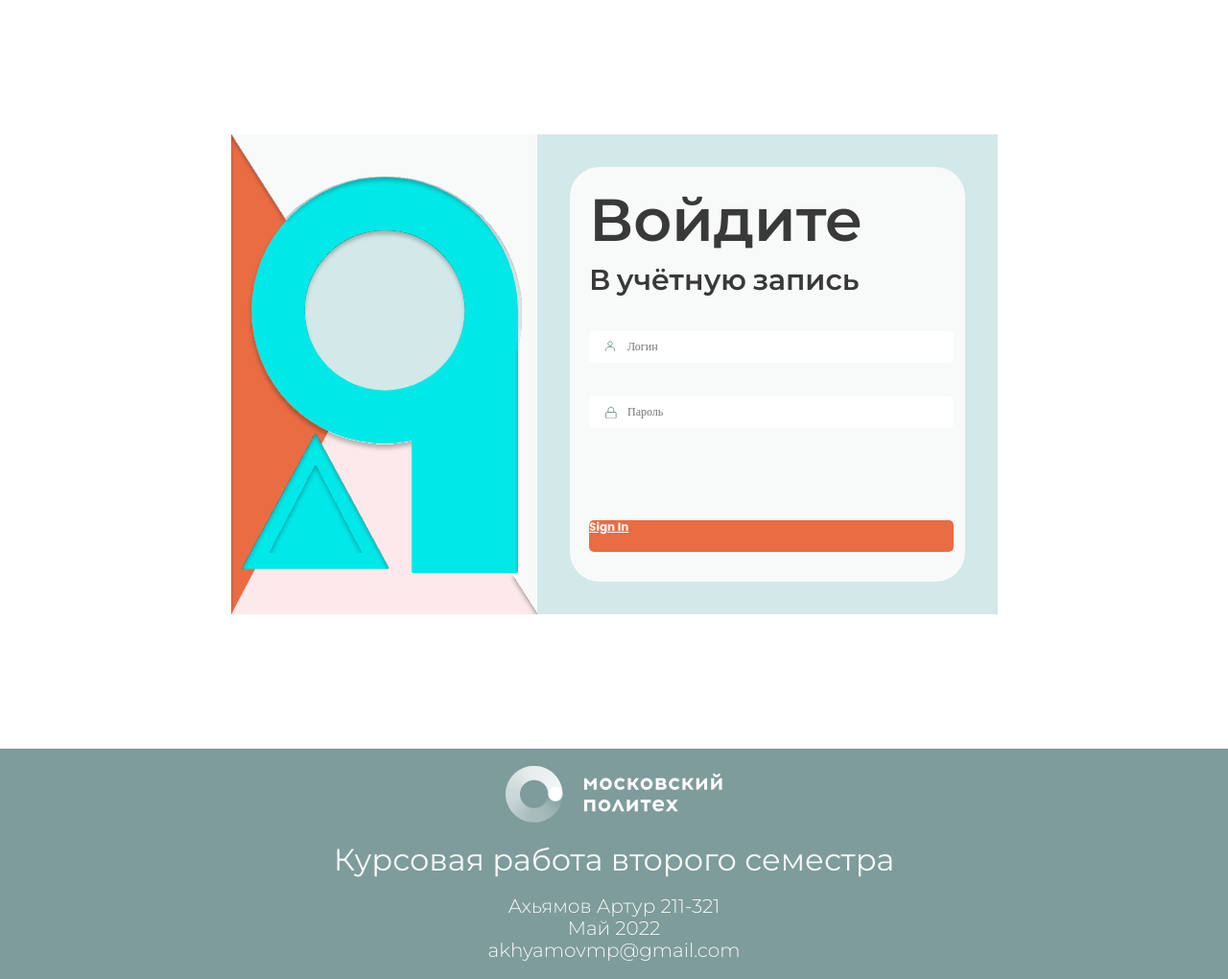
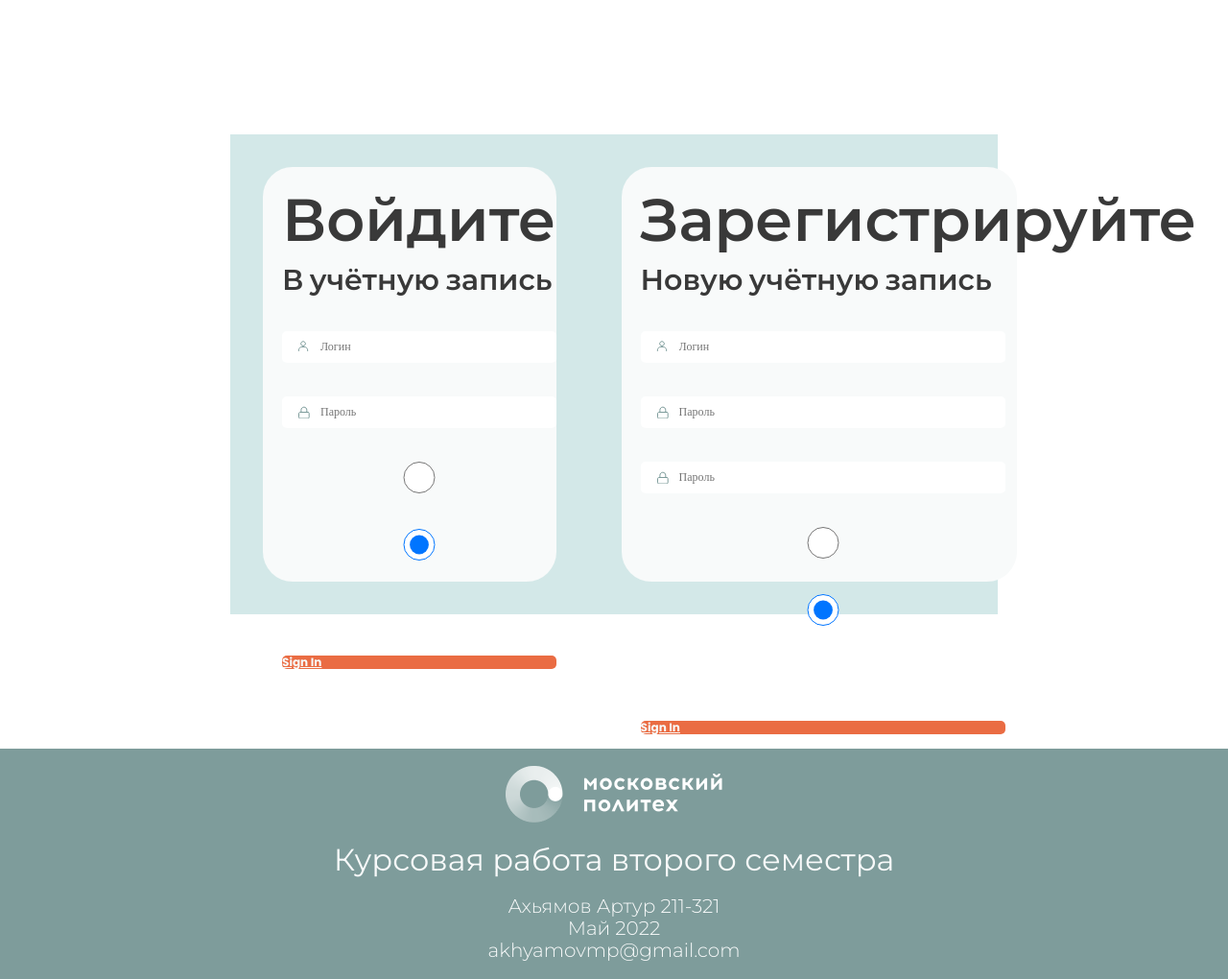
Before and after one commit to AkhyamovMP/s2-course-django, a Django app: template coursework/mfc/templates/mfc/index.html in a window 1280 px wide. Shown: the part 60-1080 px from the top of the page at 96% size. Run offline with Django 3.2, Linux system fonts and the light colour scheme; the template is opened without the code that fills it, so the values that code supplies are empty.

Commit message:
started doing registration

```diff
--- a/coursework/mfc/admin.py
+++ b/coursework/mfc/admin.py
@@ -2,7 +2,9 @@ from ast import Pass
 from django.contrib import admin
 from .models import Users
 from .models import Passports
+from .models import Certificates
 # Register your models here.
 
 admin.site.register(Users)
 admin.site.register(Passports)
+admin.site.register(Certificates)
--- a/coursework/mfc/templates/mfc/home.html
+++ b/coursework/mfc/templates/mfc/home.html
@@ -4,11 +4,6 @@
 
 {% block content %}
 
-<section class="sertificates">
-<h1 class="sertificates__title">Справки</h1>
 
-{{ certificatesList }}
-
-</section>
 
 {% endblock %}
--- a/coursework/mfc/templates/mfc/index.html
+++ b/coursework/mfc/templates/mfc/index.html
@@ -195,14 +195,68 @@
                 <svg class="form__input-svg" width="14" height="14" viewBox="0 0 14 14" fill="none" xmlns="http://www.w3.org/2000/svg">
                     <path d="M11.9945 7.49493H3.71031C3.0567 7.49493 2.52686 8.02478 2.52686 8.67838V12.8205C2.52686 13.4741 3.0567 14.0039 3.71031 14.0039H11.9945C12.6481 14.0039 13.1779 13.4741 13.1779 12.8205V8.67838C13.1779 8.02478 12.6481 7.49493 11.9945 7.49493Z" stroke="#7E9C9B" stroke-linecap="round" stroke-linejoin="round"/>
                     <path d="M4.8938 7.49496V5.12806C4.8938 4.34338 5.20551 3.59085 5.76036 3.036C6.31521 2.48115 7.06775 2.16943 7.85242 2.16943C8.6371 2.16943 9.38964 2.48115 9.94449 3.036C10.4993 3.59085 10.8111 4.34338 10.8111 5.12806V7.49496" stroke="#7E9C9B" stroke-linecap="round" stroke-linejoin="round"/>
+                </svg>
+                <input id="password" class="form__input" type="password" placeholder="Пароль">
+            </label>
+
+            <label class="form__label" for="form-type-registration">
+                <input id="form-type-registration" class="form__input" type="radio" name="form-type" value="registration">
+            </label>
+
+            <label class="form__label" for="form-type-login">
+                <input id="form-type-login" class="form__input" type="radio" name="form-type" value="login" checked>
+            </label>
+
+            <!-- <button class="form__submit-button" type="submit">Sign In</button>-->
+            <a href="{% url 'home' %}" class="form__submit-button">Sign In</a>
+        </form>
+
+
+        <form class="login-form__form form" action="">
+            <h1 class="form__title form__title--first">Зарегистрируйте</h1>
+            <h2 class="form__title form__title--second">Новую учётную запись</h2>
+
+            <label class="form__label" for="login">
+                <svg class="form__input-svg" width="14" height="14" viewBox="0 0 14 14" fill="none" xmlns="http://www.w3.org/2000/svg">
+                    <path d="M6.99984 6.41667C5.71117 6.41667 4.6665 5.372 4.6665 4.08333C4.6665 2.79467 5.71117 1.75 6.99984 1.75C8.28848 1.75 9.33317 2.79467 9.33317 4.08333C9.33317 5.372 8.28848 6.41667 6.99984 6.41667Z" stroke="#7E9C9B" stroke-linecap="round"/>
+                    <path d="M2.33325 11.5V10.9167C2.33325 8.9837 3.90025 7.41669 5.83325 7.41669H8.16658C10.0996 7.41669 11.6666 8.9837 11.6666 10.9167V11.5" stroke="#7E9C9B" stroke-linecap="round"/>
                     </svg>
+                <input id="login" class="form__input" type="text" placeholder="Логин">
+            </label>
+
+            <label class="form__label" for="password">
+                <svg class="form__input-svg" width="14" height="14" viewBox="0 0 14 14" fill="none" xmlns="http://www.w3.org/2000/svg">
+                    <path d="M11.9945 7.49493H3.71031C3.0567 7.49493 2.52686 8.02478 2.52686 8.67838V12.8205C2.52686 13.4741 3.0567 14.0039 3.71031 14.0039H11.9945C12.6481 14.0039 13.1779 13.4741 13.1779 12.8205V8.67838C13.1779 8.02478 12.6481 7.49493 11.9945 7.49493Z" stroke="#7E9C9B" stroke-linecap="round" stroke-linejoin="round"/>
+                    <path d="M4.8938 7.49496V5.12806C4.8938 4.34338 5.20551 3.59085 5.76036 3.036C6.31521 2.48115 7.06775 2.16943 7.85242 2.16943C8.6371 2.16943 9.38964 2.48115 9.94449 3.036C10.4993 3.59085 10.8111 4.34338 10.8111 5.12806V7.49496" stroke="#7E9C9B" stroke-linecap="round" stroke-linejoin="round"/>
+                </svg>
                 <input id="password" class="form__input" type="password" placeholder="Пароль">
+            </label>
+
+            <label class="form__label" for="password-confirm">
+                <svg class="form__input-svg" width="14" height="14" viewBox="0 0 14 14" fill="none" xmlns="http://www.w3.org/2000/svg">
+                    <path d="M11.9945 7.49493H3.71031C3.0567 7.49493 2.52686 8.02478 2.52686 8.67838V12.8205C2.52686 13.4741 3.0567 14.0039 3.71031 14.0039H11.9945C12.6481 14.0039 13.1779 13.4741 13.1779 12.8205V8.67838C13.1779 8.02478 12.6481 7.49493 11.9945 7.49493Z" stroke="#7E9C9B" stroke-linecap="round" stroke-linejoin="round"/>
+                    <path d="M4.8938 7.49496V5.12806C4.8938 4.34338 5.20551 3.59085 5.76036 3.036C6.31521 2.48115 7.06775 2.16943 7.85242 2.16943C8.6371 2.16943 9.38964 2.48115 9.94449 3.036C10.4993 3.59085 10.8111 4.34338 10.8111 5.12806V7.49496" stroke="#7E9C9B" stroke-linecap="round" stroke-linejoin="round"/>
+                </svg>
+                <input id="password-confirm" class="form__input" type="password" placeholder="Пароль">
+            </label>
+
+
+            <label class="form__label" for="form-type-registration">
+                <input id="form-type-registration" class="form__input" type="radio" name="form-type" value="registration">
+            </label>
+
+            <label class="form__label" for="form-type-login">
+                <input id="form-type-login" class="form__input" type="radio" name="form-type" value="login" checked>
             </label>
 
             <!-- <button class="form__submit-button" type="submit">Sign In</button>-->
             <a href="{% url 'home' %}" class="form__submit-button">Sign In</a>
         </form>
     </div>
+
+
+
+
 
 
     <footer class="footer">
--- a/coursework/mfc/templates/mfc/template.html
+++ b/coursework/mfc/templates/mfc/template.html
@@ -130,7 +130,7 @@
                     </a>
                 </li>
                 <li class="nav-item">
-                    <a href="#" class="nav-link">
+                    <a href="{% url 'certificates' %}" class="nav-link">
                         <svg class="nav-svg" width="26" height="26" viewBox="0 0 26 26" fill="none"
                             xmlns="http://www.w3.org/2000/svg">
                             <path
--- a/coursework/mfc/urls.py
+++ b/coursework/mfc/urls.py
@@ -3,6 +3,7 @@ from django.urls import path, include
 from . import views
 
 urlpatterns = [
+    path('', views.loginpage, name='loginpage'),
     path('/home', views.homepage, name='home'),
-    path('', views.loginpage, name='loginpage')
+    path('/certificates', views.certificates, name='certificates'),
 ]
```
Also changed, not shown: coursework/mfc/models.py (+13 -3 lines), coursework/mfc/templates/mfc/certificates.html (added, +23 -0 lines), coursework/mfc/views.py (+6 -1 lines), coursework/db.sqlite3, coursework/mfc/migrations/0001_initial.py, coursework/mfc/migrations/0002_articles_users_passport_id.py (added), coursework/mfc/migrations/0003_alter_users_passport_id.py (added), coursework/mfc/migrations/0004_alter_users_passport_id.py (added).
